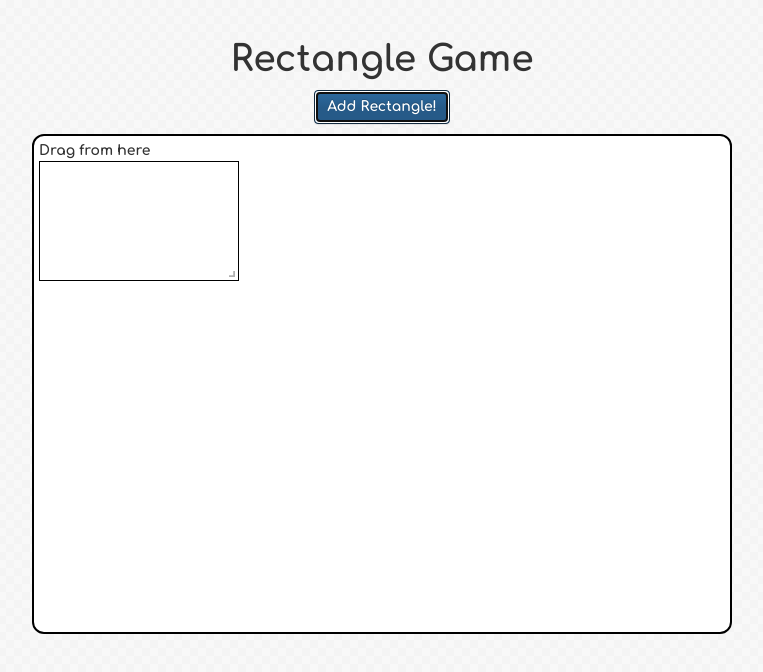
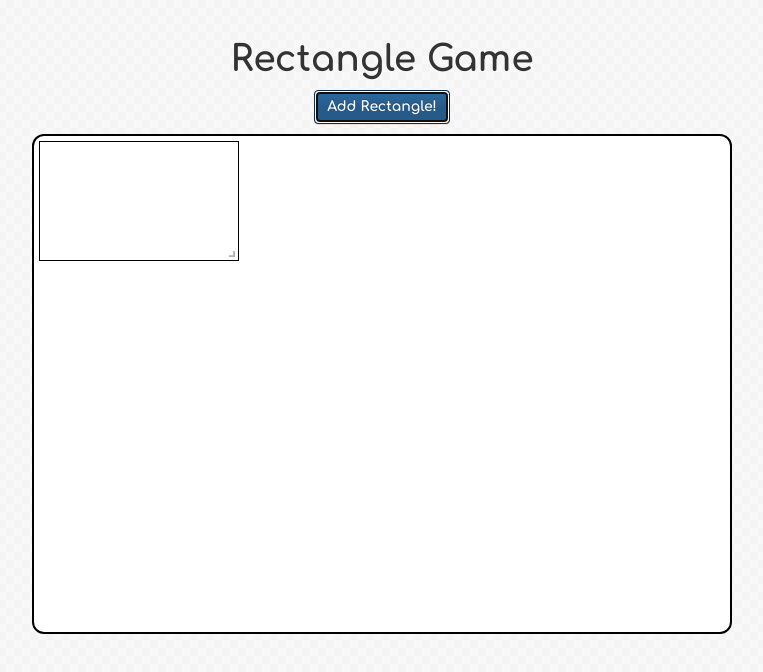
Before and after one commit to vinceroti/rectangle-app, a React (Create React App) app: page / in a window 1280 px wide. Both pictures are taken after a click on the button "Add Rectangle!". Shown: the top 672 px of the page, without its empty margins (258-1021 px from the left). Built offline with nearby package versions, Linux system fonts and the light colour scheme.

Commit message:
add padding to handle and remove text

```diff
--- a/src/components/rectangle.js
+++ b/src/components/rectangle.js
@@ -3,13 +3,9 @@ import { ResizableBox } from 'react-resizable';
 import Draggable from 'react-draggable'; // Both at the same time
 
 const style = {
-  width: 200,
-  height: 120,
-  display: 'inline-block',
-  position: 'relative',
-  border: '1px solid black'
+  cursor: 'pointer',
+  padding: 10
 };
-
 
 class Rectangle extends Component {
   render() {
@@ -17,13 +13,12 @@ class Rectangle extends Component {
     return (
       <div>
         <Draggable handle=".handle">
-             <div>
-               <div className="handle">Drag from here</div>
-               <ResizableBox color={this.props.customColor} width={200} height={120} lockAspectRatio={true}  minConstraints={[50, 30]}/>
-             </div>
-           </Draggable>
-
-
+          <div>
+           <ResizableBox color={this.props.customColor} width={200} height={120} lockAspectRatio={true}  minConstraints={[50, 30]}>
+            <div style={style} className="handle"></div>
+          </ResizableBox>
+          </div>
+        </Draggable>
       </div>
     );
   }
--- a/src/styles/index.css
+++ b/src/styles/index.css
@@ -5,6 +5,8 @@ body {
   font-family: 'Comfortaa', sans-serif;
   background-image: url('../images/background.png');
 }
+
+/*Resizable box css*/
 
 .react-resizable {
   display: inline-block;
```
